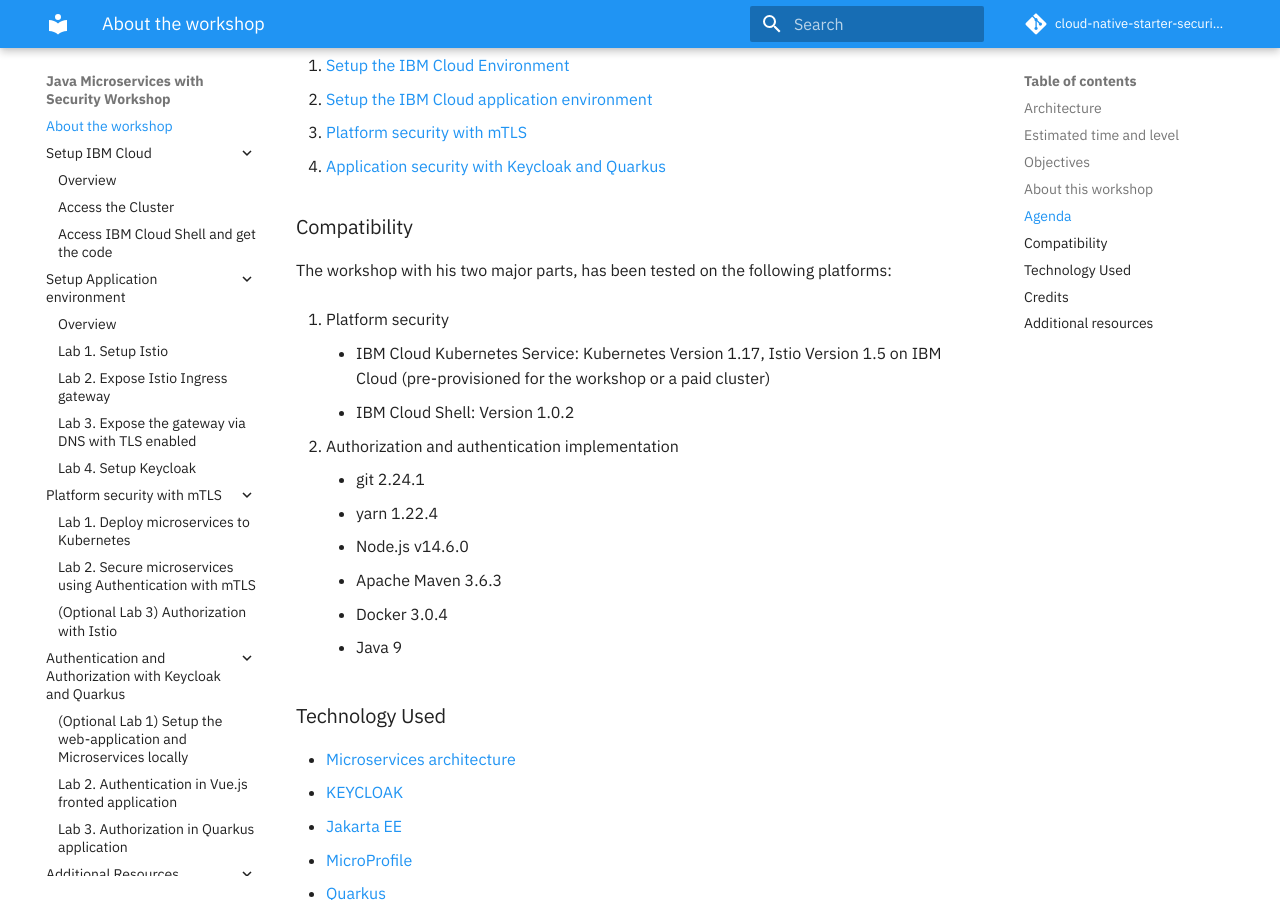
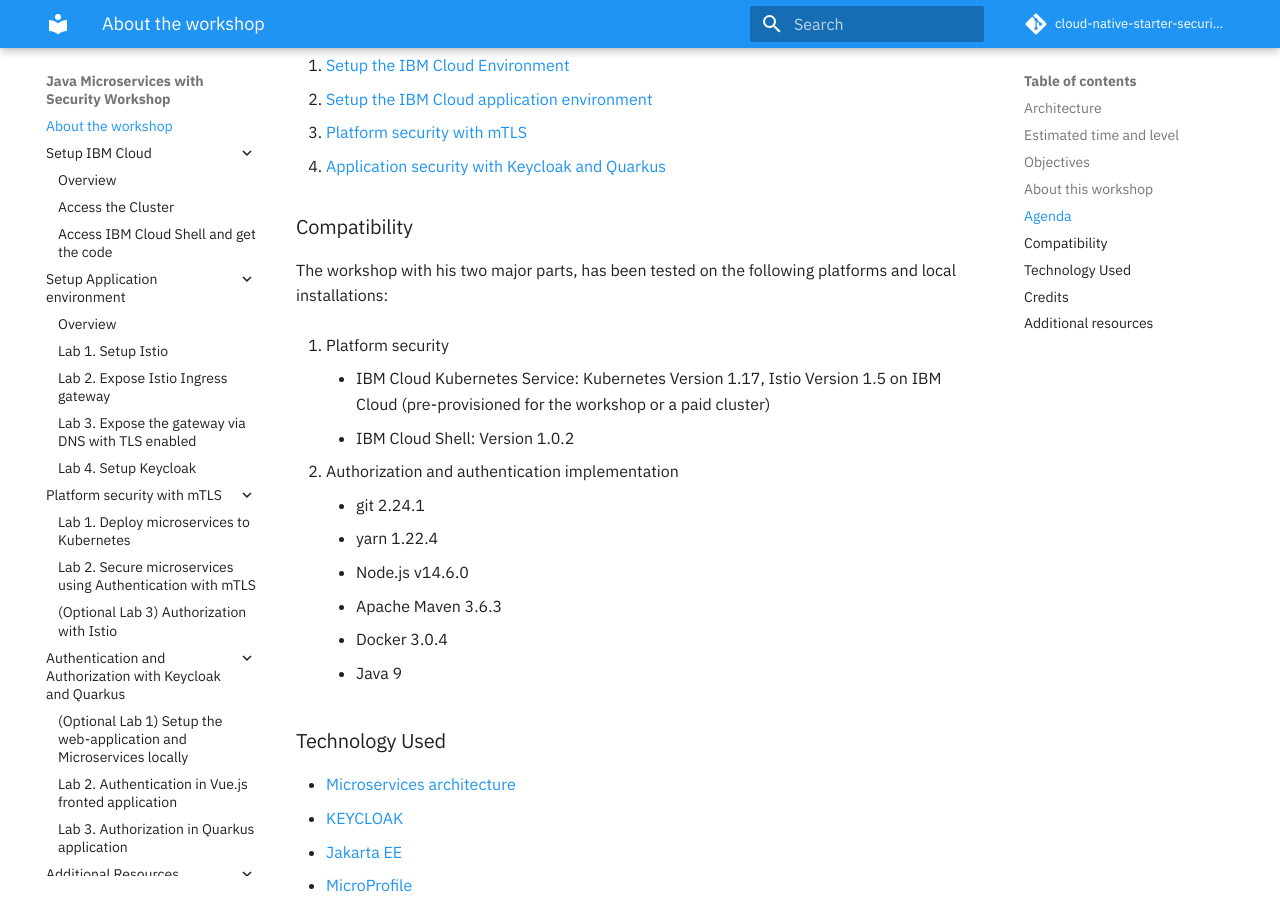
Before and after one commit to IBM/cloud-native-starter-security-workshop, an MkDocs documentation site: the page built from workshop/README.md, in a window 1280 px wide and 900 px high, scrolled down 2307 px. Built offline with MkDocs 1.6.1 and Material for MkDocs 9.7.7, drawn with Linux system fonts in a browser that asks for light colours; comment, search, counter and statistics services are not loaded.

Commit message:
update compatibility secetion in readme

```diff
--- a/workshop/README.md
+++ b/workshop/README.md
@@ -70,7 +70,7 @@
 
 ### Compatibility
 
-The workshop with his two major parts, has been tested on the following platforms:
+The workshop with his two major parts, has been tested on the following platforms and local installations:
 
 1. Platform security
 
```
